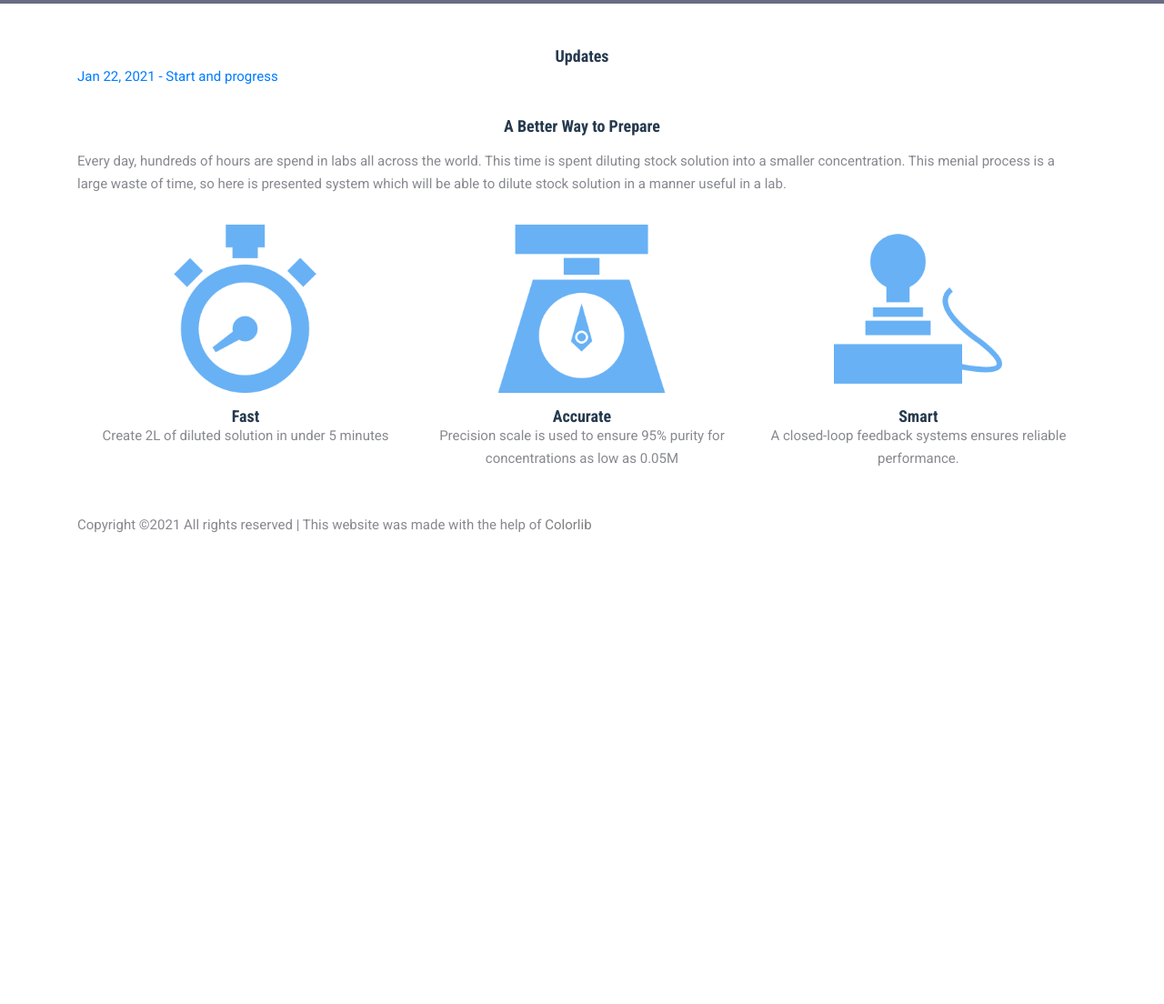
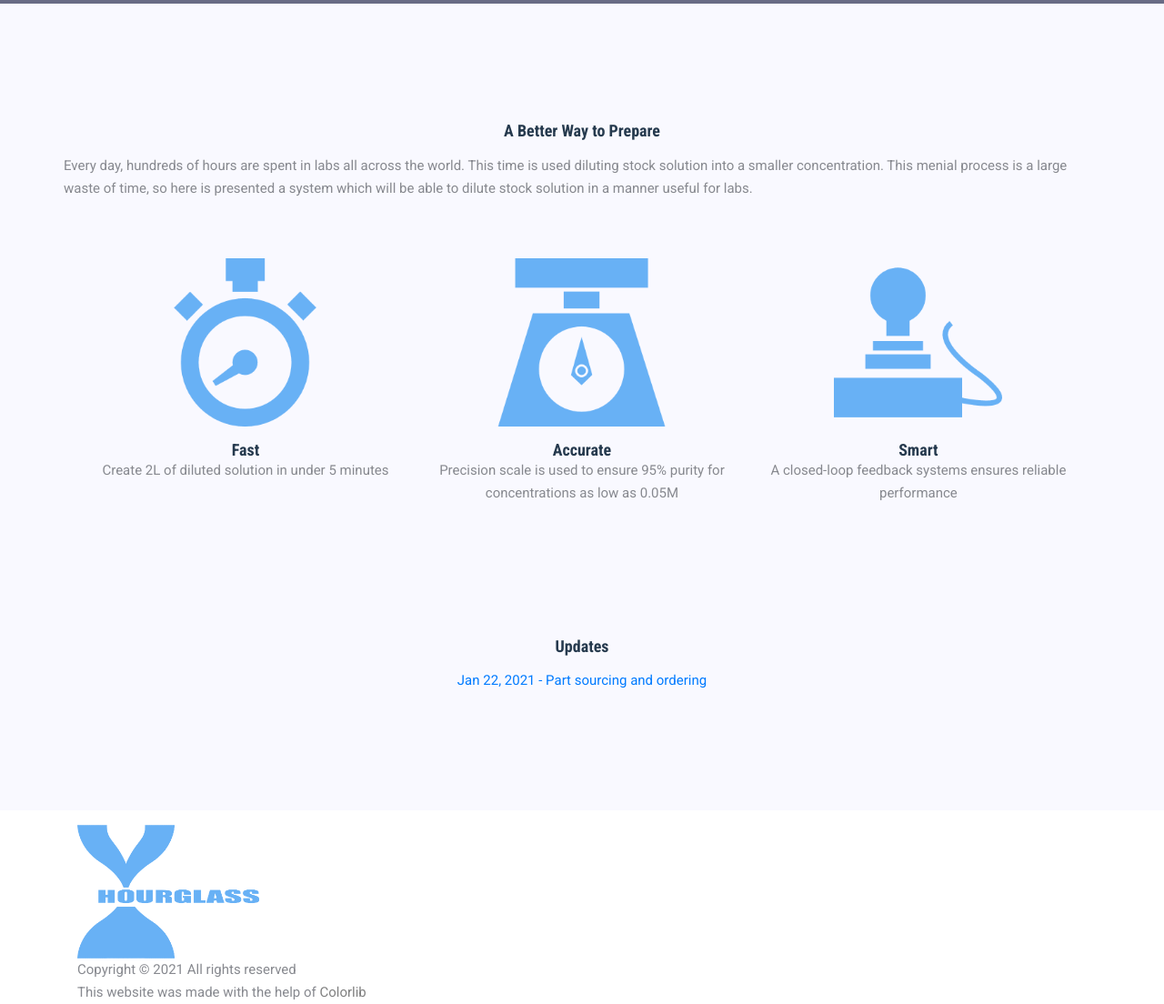
Before and after one commit to ionbuzdugan/capstone-site, a plain HTML site: page index.html in a window 1280 px wide. Shown: the part 896-2000 px from the top of the page at 91% size. Before the commit the page ends 1486 px from the top, so only its background shows below. Drawn offline with nearby package versions, Linux system fonts and the light colour scheme.

Commit message:
Cleaned up the site and updated a blog posting

```diff
--- a/css/my_style.css
+++ b/css/my_style.css
@@ -9,3 +9,10 @@
     margin-right: auto;
     width: 50%;
   }
+
+a.anchor {
+    display: block;
+    position: relative;
+    top: -150px;
+    visibility: hidden;
+}
--- a/index.html
+++ b/index.html
@@ -65,8 +65,7 @@
                 <div class="banner-content col-lg-12">
                     <p>The first of its kind</p>
                     <h1>
-						Chemical<br>
-						Diluter
+                        Chemical<br> Diluter
                     </h1>
                     <a href="blog-single.html" class="primary-btn">View blog</a>
                 </div>
@@ -77,27 +76,18 @@
     <!-- End banner Area
 
 	<!-- Start desciption Area-->
+
+    <section class="post-content-area single-post-area section-gap-bottom">
+
+        <div class="container section-gap gap">
+            <h4 style="text-align: center;">A Better Way to Prepare</h4>
             <pre></pre>
-
-	<section id="description">
+            <p>Every day, hundreds of hours are spent in labs all across the world. This time is used diluting stock solution into a smaller concentration. This menial process is a large waste of time, so here is presented a system which will be able to dilute stock solution in a manner useful for labs.</p>
+            <div class="row">
+                <div class="container">
                     <pre></pre>
                     <pre></pre>
-		<div class="container">
-			<h4 style="text-align: center;">Updates</h4>
-			<a style="text-align: center" href="blog-single.html#blog-jan-22">Jan 22, 2021 - Start and progress</a>
-		</div>
                     <pre></pre>
-		<pre></pre>
-		<div class="container">
-			<h4 style="text-align: center;">A Better Way to Prepare</h4>
-			<pre></pre>
-			<p>Every day, hundreds of hours are spend in labs all across the world. This time is spent diluting stock solution into a smaller concentration.
-				This menial process is a large waste of time, so here is presented system which will be able to dilute stock solution in a manner useful in a lab.</p>
-		</div>
-
-		<pre></pre>
-		<div class="row">
-			<div class="container">
                     <div class="column">
                         <img class="center" src="icons/icon-stop-clock.png" width="150">
                         <pre></pre>
@@ -114,9 +104,15 @@
                         <img class="center" src="icons/icon-game-controller.png" width="150">
                         <pre></pre>
                         <h4 style="text-align: center;">Smart</h4>
-					<p style="text-align: center;">A closed-loop feedback systems ensures reliable performance.</p>
+                        <p style="text-align: center;">A closed-loop feedback systems ensures reliable performance</p>
                     </div>
                 </div>
+            </div>
+        </div>
+        <div class="container" style="text-align: center;">
+            <h4>Updates</h4>
+            <pre></pre>
+            <a href="blog-single.html#blog-jan-22">Jan 22, 2021 - Part sourcing and ordering</a>
         </div>
     </section>
     <!-- End description Area-->
@@ -124,18 +120,23 @@
     <!-- start footer Area -->
     <footer>
         <pre></pre>
-		<pre></pre>
+
         <div class="container">
+            <img src="img/logo.png" width="200"><br>
+
             <!-- Link back to Colorlib can't be removed. Template is licensed under CC BY 3.0. -->
-					Copyright &copy;<script>document.write(new Date().getFullYear());</script> All rights reserved | This website was made with the help of <a style="color:grey;" target="_blank" href="https://colorlib.com">Colorlib
+            Copyright &copy;
+            <script>
+                document.write(new Date().getFullYear());
+            </script>
+            All rights reserved<br>This website was made with the help of <a style="color:grey;" target="_blank" href="https://colorlib.com">Colorlib
 				</a>
-<!-- Link back to Colorlib can't be removed. Template is licensed under CC BY 3.0. -->
+        </div>
     </footer>
     <!-- End footer Area -->
 
     <script src="js/vendor/jquery-2.2.4.min.js"></script>
-	<script src="https://cdnjs.cloudflare.com/ajax/libs/popper.js/1.11.0/umd/popper.min.js" integrity="sha384-b/U6ypiBEHpOf/4+1nzFpr53nxSS+GLCkfwBdFNTxtclqqenISfwAzpKaMNFNmj4"
-	 crossorigin="anonymous"></script>
+    <script src="https://cdnjs.cloudflare.com/ajax/libs/popper.js/1.11.0/umd/popper.min.js" integrity="sha384-b/U6ypiBEHpOf/4+1nzFpr53nxSS+GLCkfwBdFNTxtclqqenISfwAzpKaMNFNmj4" crossorigin="anonymous"></script>
     <script src="js/vendor/bootstrap.min.js"></script>
     <script src="js/jquery.ajaxchimp.min.js"></script>
     <script src="js/parallax.min.js"></script>
```
Also changed, not shown: blog-single.html (+23 -8 lines), img/fav.png (added), img/pump.jpg (added), 2 other files. Lines whose indentation alone changed are shown as unchanged.
